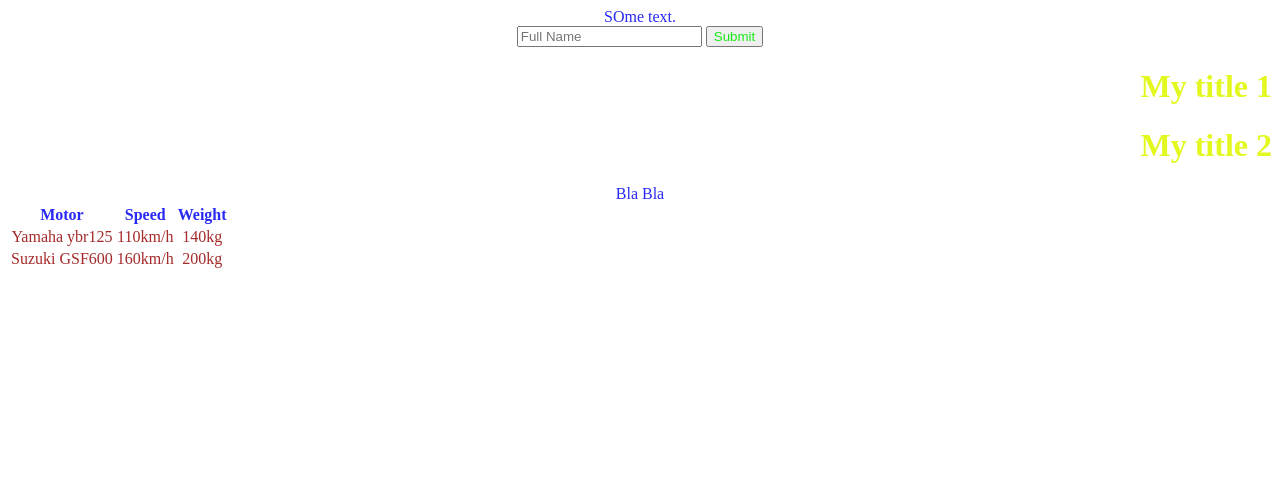
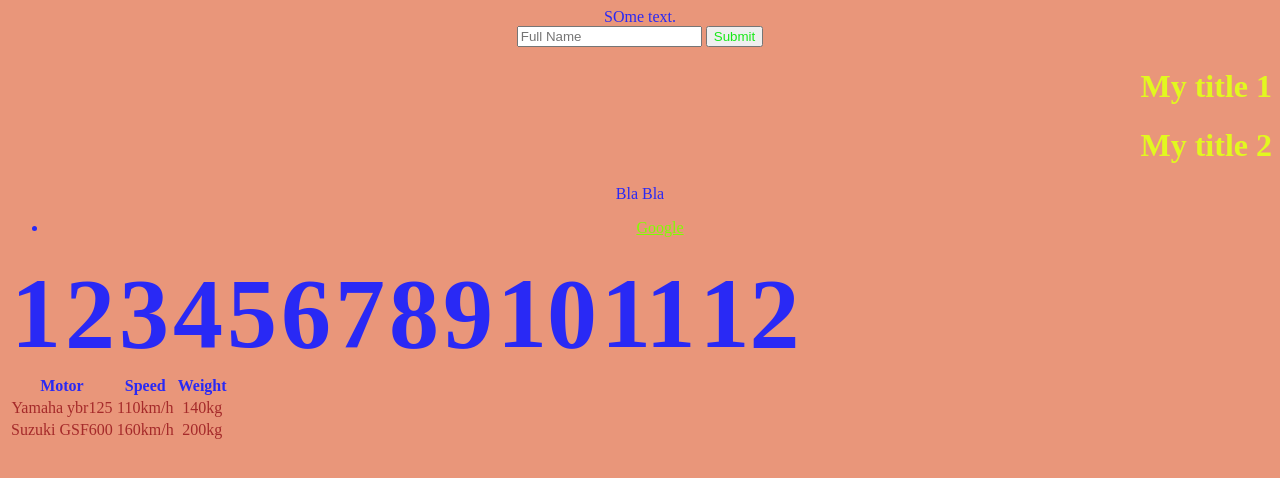
Before and after one commit to rere-dnaw/webApp, a Flask app: page / in a window 1280 px wide. Shown: the top 478 px of the page. Run offline with Flask 2, Linux system fonts and the light colour scheme; lists and menus that the app fills with data are empty.

Commit message:
playing with responsivenes

```diff
--- a/static/stylesheets/style.css
+++ b/static/stylesheets/style.css
@@ -2,3 +2,14 @@ h1 {
     color: rgb(226, 248, 31);
     text-align: right;
 }
+table td{
+    color: brown;
+}
+/* this is how a styling can be applied to the events/actions for element */
+table:hover{
+    background-color: cornflowerblue;
+}
+/* this is how styling can be applied for attribute */
+a[href="https://www.google.com"]{
+    color: chartreuse;
+}
--- a/templates/test.html
+++ b/templates/test.html
@@ -11,8 +11,23 @@
                 color: red;
                 text-align: center;
             }
-            table td{
-                color: brown;
+            @media(min-width: 600px){
+                body {
+                    background-color: darkgray;
+                }
+            }
+            @media(min-width: 599px){
+                body{
+                    background-color: darksalmon;
+                }
+            }
+            #container {
+                font-size: 100px;
+                display: flexbox;
+                flex-wrap: wrap;
+                border: dimgray;
+                border-collapse: collapse;
+                border-width: 2px;
             }
         </style>
     </head>
@@ -28,6 +43,29 @@
         <h1>My title 2</h1>
         Bla Bla
 
+        <ul>
+            <li><a href="https://www.google.com">Google</a></li>
+        </ul>
+        <div id="container">
+            <table>
+                <thead>
+                    <tr>
+                        <th>1</th>
+                        <th>2</th>
+                        <th>3</th>
+                        <th>4</th>
+                        <th>5</th>
+                        <th>6</th>
+                        <th>7</th>
+                        <th>8</th>
+                        <th>9</th>
+                        <th>10</th>
+                        <th>11</th>
+                        <th>12</th>
+                    </tr>
+                </thead>
+            </table>
+        </div>
         <table>
             <thead>
                 <tr>
```
